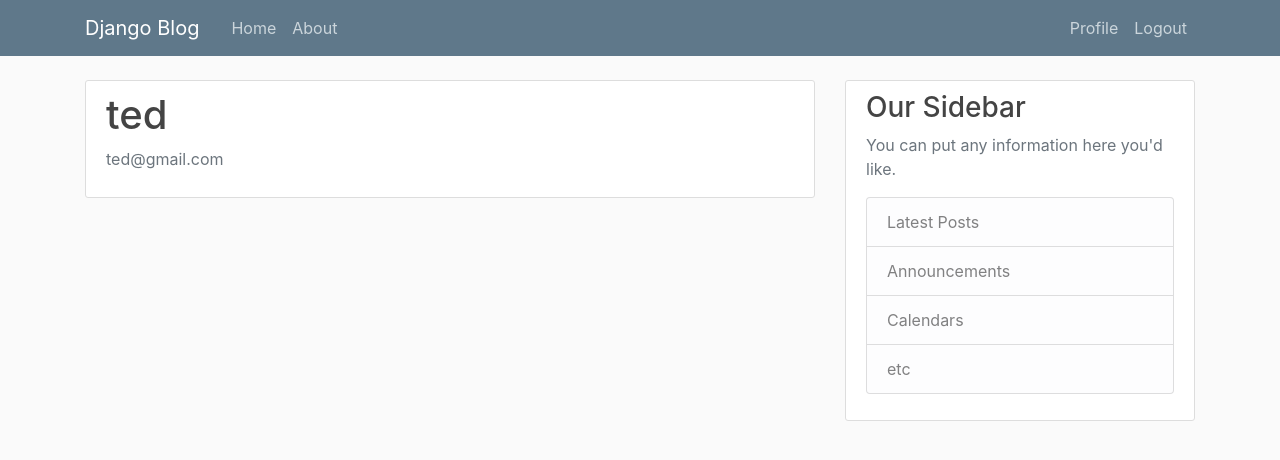
After one commit to TeoKat/Python-Django-Blog-2, a Django app: page /profile/ in a window 1280 px wide. The commit adds this page. Shown: the top 460 px of the page. Run offline with Django 3.2, Linux system fonts and the light colour scheme; a user stored in the database is signed in; some libraries are stand-ins or nearby versions.

Commit message:
login-logout system

```diff
--- a/django_project/blog/templates/blog/base.html
+++ b/django_project/blog/templates/blog/base.html
@@ -28,8 +28,13 @@
               </div>
               <!-- Navbar Right Side -->
               <div class="navbar-nav">
-                <a class="nav-item nav-link" href="#">Login</a>
-                <a class="nav-item nav-link" href="#">Register</a>
+                {% if user.is_authenticated %}
+                  <a class="nav-item nav-link" href="{% url 'profile' %}">Profile</a>
+                  <a class="nav-item nav-link" href="{% url 'logout' %}">Logout</a>
+                {% else %}
+                  <a class="nav-item nav-link" href="{% url 'login' %}">Login</a>
+                  <a class="nav-item nav-link" href="{% url 'register' %}">Register</a>
+                {% endif %}
               </div>
             </div>
           </div>
--- a/django_project/django_project/settings.py
+++ b/django_project/django_project/settings.py
@@ -123,3 +123,7 @@
 STATIC_URL = '/static/'
 
 CRISPY_TEMPLATE_PACK = 'bootstrap4'
+
+LOGIN_REDIRECT_URL = 'blog-home'
+
+LOGIN_URL = 'login'
--- a/django_project/django_project/urls.py
+++ b/django_project/django_project/urls.py
@@ -14,11 +14,15 @@
     2. Add a URL to urlpatterns:  path('blog/', include('blog.urls'))
 """
 from django.contrib import admin
+from django.contrib.auth import views as auth_views
 from django.urls import path, include
 from users import views as user_views
 
 urlpatterns = [
     path('admin/', admin.site.urls),
+    path('register/', user_views.register, name="register"),
+    path('profile/', user_views.profile, name="profile"),
+    path('login/', auth_views.LoginView.as_view(template_name="users/login.html"), name="login"),
+    path('logout/', auth_views.LogoutView.as_view(template_name="users/logout.html"), name="logout"),
     path('', include('blog.urls')),
-    path('register/', user_views.register, name="register"),
 ]
--- /dev/null
+++ b/django_project/users/templates/users/profile.html
@@ -0,0 +1,14 @@
+{% extends "blog/base.html" %}
+{% load crispy_forms_tags %}
+{% block content %}
+    <div class="content-section">
+      <div class="media">
+        <!-- <img class="rounded-circle account-img" src="{{ user.profile.image.url }}"> -->
+        <div class="media-body">
+          <h2 class="account-heading">{{ user.username }}</h2>
+          <p class="text-secondary">{{ user.email }}</p>
+        </div>
+      </div>
+      <!-- FORM HERE -->
+    </div>
+{% endblock content %}
--- a/django_project/users/templates/users/register.html
+++ b/django_project/users/templates/users/register.html
@@ -15,7 +15,7 @@
         </form>
         <div class="border-top pt-3">
             <small class="text-muted">
-                Already have an account? <a class="ml-2" href="#">Sign In</a>
+                Already have an account? <a class="ml-2" href="{% url 'login' %}">Sign In</a>
             </small>
         </div>
     </div>
--- a/django_project/users/views.py
+++ b/django_project/users/views.py
@@ -1,5 +1,6 @@
 from django.shortcuts import render, redirect
 from django.contrib import messages
+from django.contrib.auth.decorators import login_required
 from .forms import UserRegisterForm
 
 # Create your views here.
@@ -9,8 +10,12 @@
         if form.is_valid():
             form.save()
             username = form.cleaned_data.get('username')
-            messages.success(request, f'Account created for {username}!')
-            return redirect('blog-home')
+            messages.success(request, f'Account created for {username}! You are now able to log in.')
+            return redirect('login')
     else:
         form = UserRegisterForm()
     return render(request, "users/register.html", {"form": form})
+
+@login_required
+def profile(request):
+    return render(request, 'users/profile.html')
```
Also changed, not shown: django_project/users/templates/users/login.html (+21 -0 lines), django_project/users/templates/users/logout.html (+9 -0 lines), django_project/db.sqlite3.
